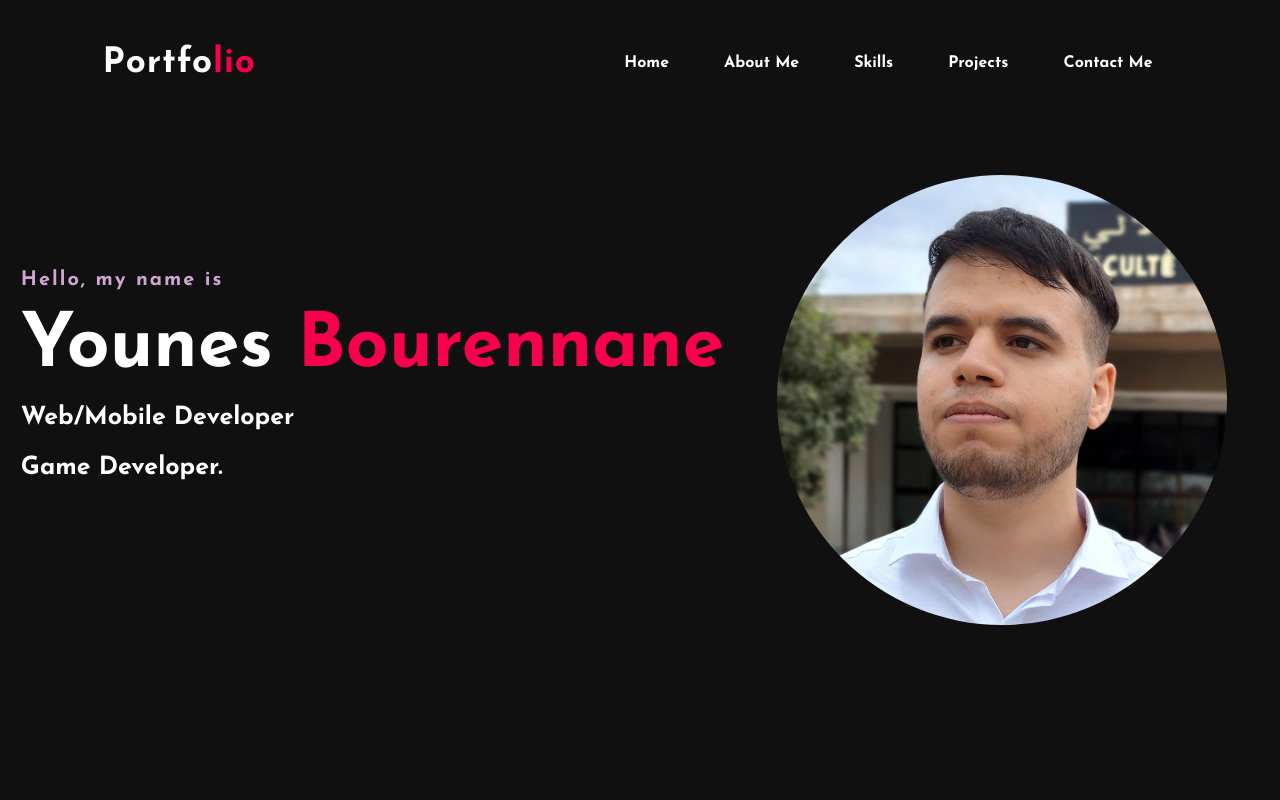
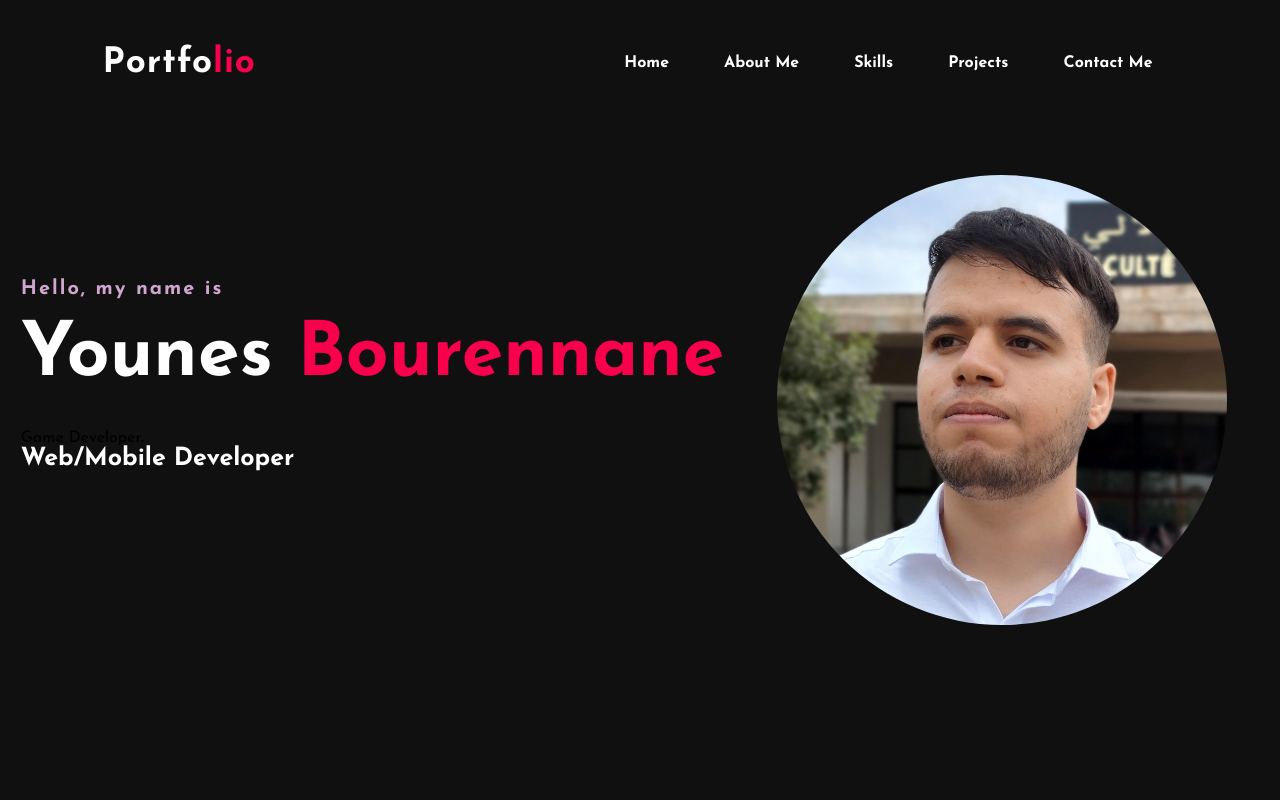
Before and after one commit to Bourennaneyounes/Bourennaneyounes.github.io, a plain HTML site: page index.html in a window 1280 px wide. Shown: the top 800 px of the page. Drawn offline with Linux system fonts and the light colour scheme.

Commit message:
modification

```diff
--- a/index.html
+++ b/index.html
@@ -30,7 +30,8 @@
 			<div class="content-info">
 				<h4>Hello, my name is</h4>
 				<h1>Younes <span>Bourennane</span></h1>
-				<h3>Web/Mobile Developer <br/><br/> Game Developer.</h3>
+				<br/> Game Developer.</h3>
+				<h3>Web/Mobile Developer <br/>
 			</div>
 			<div class="round-image">
                 <img src="img/cv_photo.jpg" alt="me">
```
